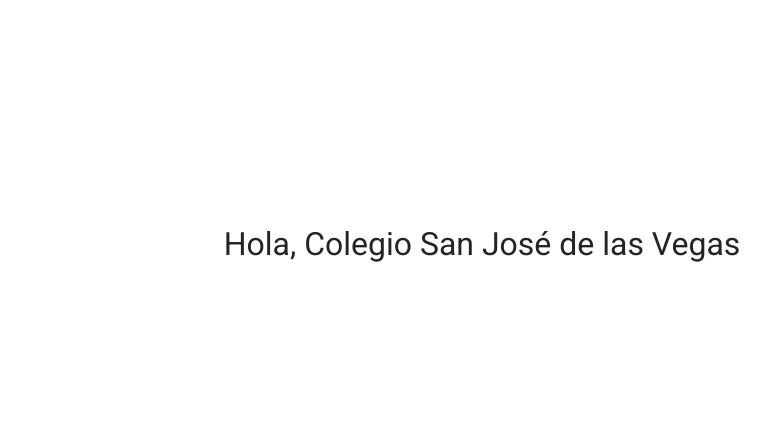
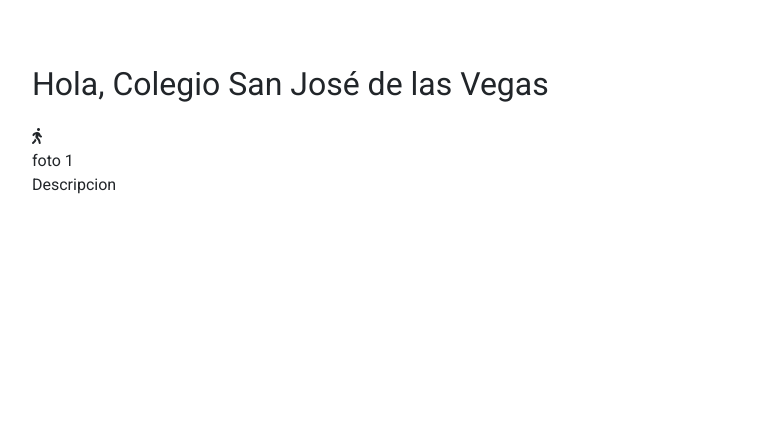
Before and after one commit to jdpd17/first_proyect, a plain HTML site: page index.html in a window 1280 px wide. Shown: the part 156-603 px from the top of the page, without its empty margins (158-928 px from the left). Drawn offline with nearby package versions, Linux system fonts and the light colour scheme.

Commit message:
Incluí icon

```diff
--- a/index.html
+++ b/index.html
@@ -22,8 +22,22 @@
         <script type="text/javascript" src="js/jquery.min.js"></script>
         <script type="text/javascript" src="js/popper.min.js"></script>
     </head>
-    <body>
-        <h1>Hola, Colegio San José de las Vegas</h1>
+    <body oncontextmenu="return false" class="snippet-body">
+        <div class="options">
+            <div class="option-active" style="--optionBackground: url(https://www.google.com/url?sa=i&url=https%3A%2F%2Flosmejorescolegios.com%2Fco%2Fcolegio%2Fcolegio-san-jose-de-las-vegas-medellin%2F&psig=AOvVaw2nbKLlQbF_IjUBl3fK2mzC&ust=1715265628860000&source=images&cd=vfe&opi=89978449&ved=0CBIQjRxqFwoTCNiVucmk_oUDFQAAAAAdAAAAABAE)">
+                <h1>Hola, Colegio San José de las Vegas</h1>
+                <div class="shadow"></div>
+                <div class="label">
+                    <div class="icon">
+                        <i class="fas fa-walking"></i>
+                    </div>
+                    <div class="info">
+                        <div class="main">foto 1</div>
+                        <div class="sub">Descripcion</div>
+                    </div>
+                </div>
+            </div>
+        </div>
         <!--[if lt IE 7]>
             <p class="browsehappy">You are using an <strong>outdated</strong> browser. Please <a href="#">upgrade your browser</a> to improve your experience.</p>
         <![endif]-->
```
Also changed, not shown: images/Colegio-San-Jose-de-Las-Vegas-Medellin-estudiantes-hablando.jpg (added), images/Colegio-San-Jose-de-Las-Vegas-Medellin-foto-en-grupo.jpg (added), images/Colegio-San-Jose-de-Las-Vegas-Medellin-ninos-sentados.jpg (added), images/aula-gamer-en-El-Colegio-San-Jose-de-Las-Vegas-en-su-sede-de-El-Retiro-01.jpg (added).
